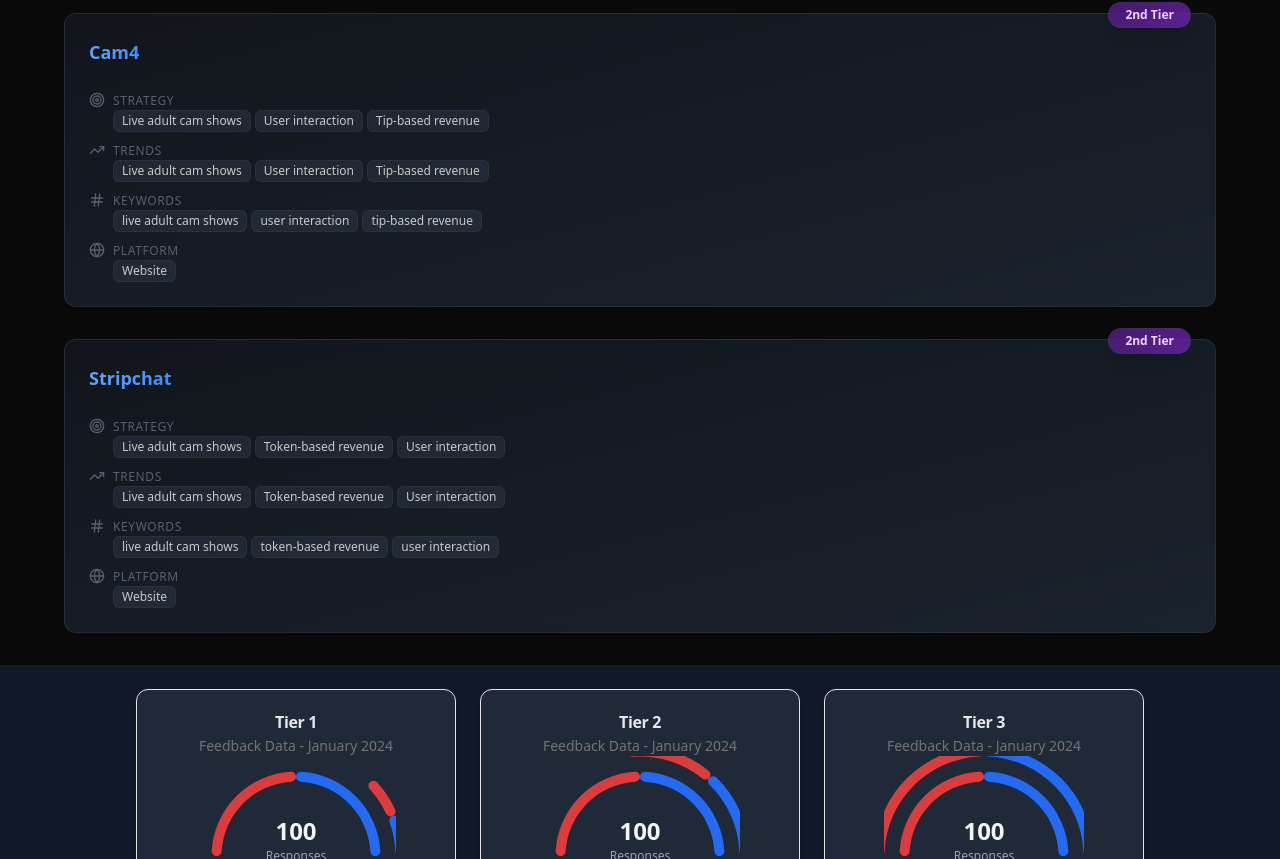
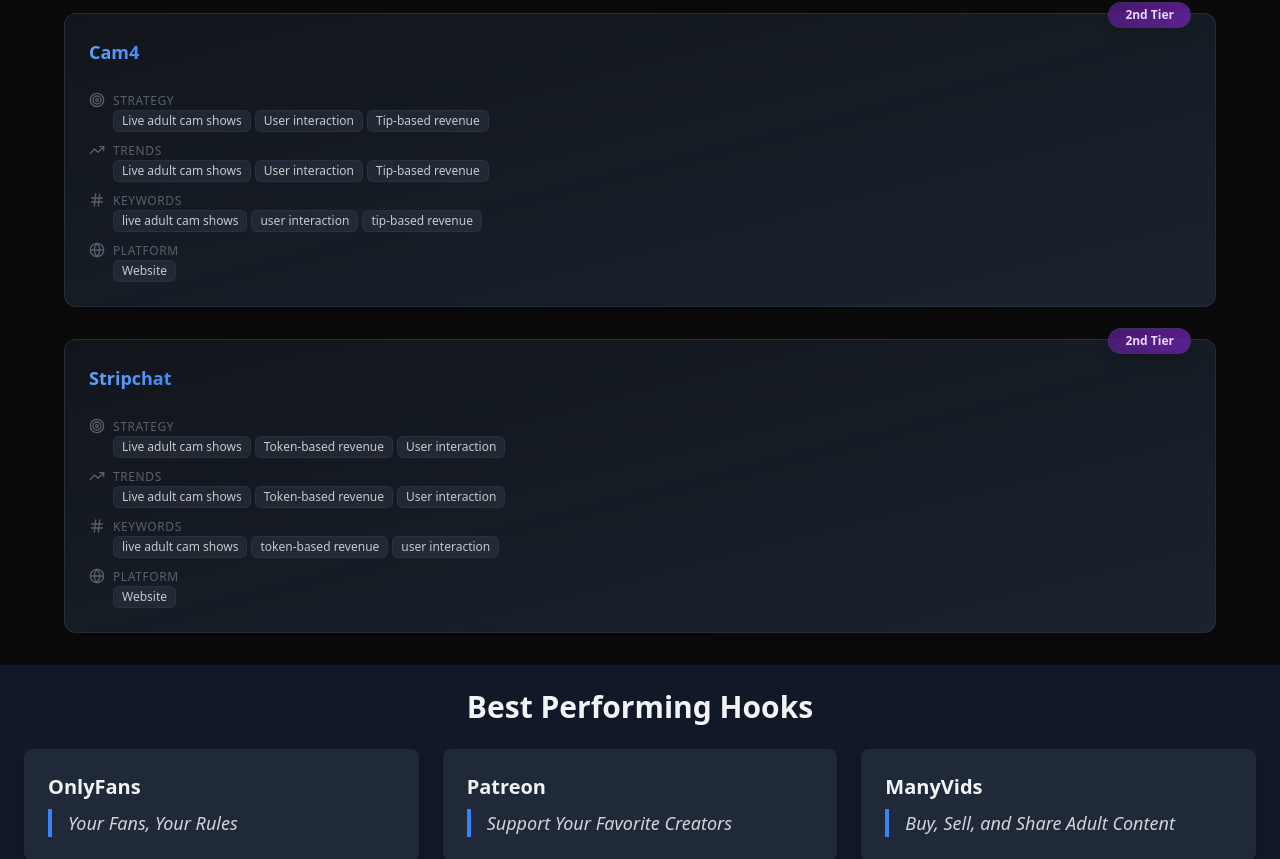
Before and after one commit to nitin14gupta/Level-Super-MInd, a Next.js app in the folder client/: page / in a window 1280 px wide. Shown: the part 1941-2800 px from the top of the page. Built offline with nearby package versions, Linux system fonts and the light colour scheme.

Commit message:
Bestperforming Hooks

```diff
--- a/client/src/app/page.jsx
+++ b/client/src/app/page.jsx
@@ -2,12 +2,14 @@ import Image from "next/image";
 import Landing from "@/components/Landing";
 import Competitors from "@/components/Competitors";
 import SatisfactoryAnalysis from "@/components/SatisfactoryAnalysis";
+import BestHooks from "@/components/BestHooks";
 export default function Home() {
   return (
     <div>
       Hello, world!
       <Landing />
       <Competitors />
+      <BestHooks></BestHooks>
       <SatisfactoryAnalysis />
     </div>
   );
--- /dev/null
+++ b/client/src/components/BestHooks.jsx
@@ -0,0 +1,36 @@
+import React from "react";
+
+const hooksData = [
+  { name: "OnlyFans", hooks: "Your Fans, Your Rules" },
+  { name: "Patreon", hooks: "Support Your Favorite Creators" },
+  { name: "ManyVids", hooks: "Buy, Sell, and Share Adult Content" },
+  { name: "FanCentro", hooks: "Monetize Your Fame" },
+  { name: "JustForFans", hooks: "Where Creators Get Paid" },
+];
+
+function BestHooks() {
+  return (
+    <div className="bg-gray-900 min-h-screen p-6">
+      <h1 className="text-3xl font-bold text-gray-100 text-center mb-6">
+        Best Performing Hooks
+      </h1>
+      <div className="grid grid-cols-1 sm:grid-cols-2 lg:grid-cols-3 gap-6">
+        {hooksData.map((item, index) => (
+          <div
+            key={index}
+            className="bg-gray-800 p-6 rounded-lg shadow-lg hover:shadow-xl transition-shadow duration-300"
+          >
+            <h2 className="text-xl font-semibold text-gray-100 mb-2">
+              {item.name}
+            </h2>
+            <p className="text-lg text-gray-300 font-medium italic border-l-4 border-blue-500 pl-4">
+              {item.hooks}
+            </p>
+          </div>
+        ))}
+      </div>
+    </div>
+  );
+}
+
+export default BestHooks;
```
